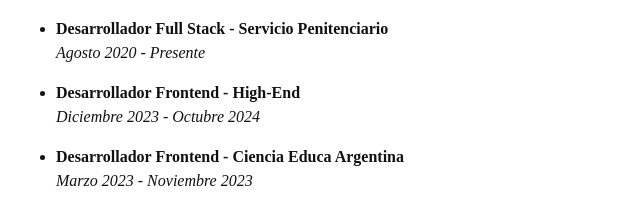
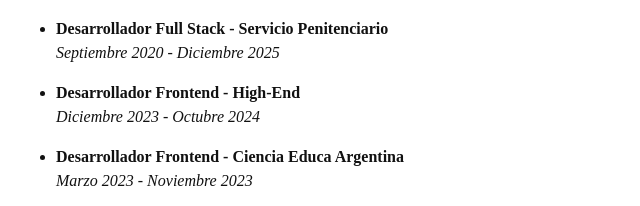
Before and after one commit to nvxn/portfolio, a website: page index.html in a window 1280 px wide. Shown: the part 222-428 px from the top of the page, 258-898 px from the left. Drawn offline with nearby package versions, Linux system fonts and the light colour scheme.

Commit message:
fix: date

```diff
--- a/index.html
+++ b/index.html
@@ -24,7 +24,7 @@
       <ul>
         <li style="margin-bottom: 1rem;">
           <strong>Desarrollador Full Stack - Servicio Penitenciario</strong><br />
-          <em>Agosto 2020 - Presente</em><br />
+          <em>Septiembre 2020 - Diciembre 2025</em><br />
         </li>
         <li style="margin-bottom: 1rem;">
           <strong>Desarrollador Frontend - High-End</strong><br />
```
